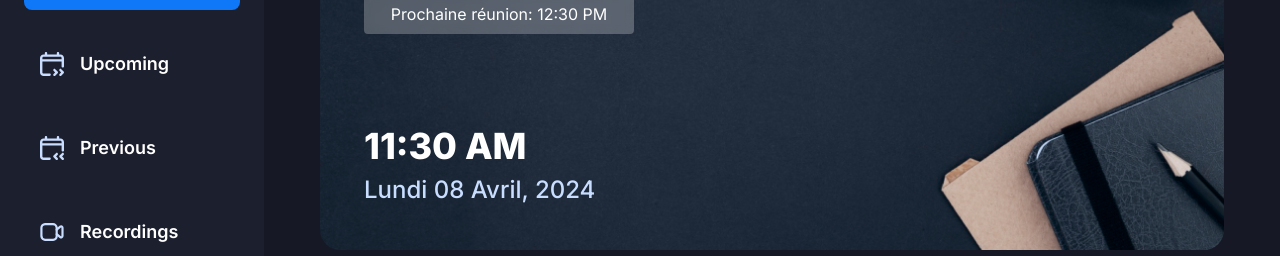
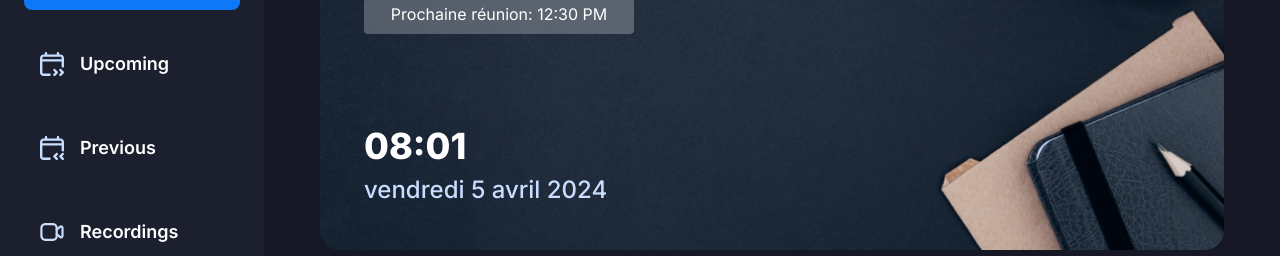
Before and after one commit to Valerian-Touzard/zoom-app, a Next.js app: page / in a window 1280 px wide. Shown: the part 162-418 px from the top of the page. Built offline with nearby package versions, Linux system fonts and the light colour scheme; no server answers.

Commit message:
feat: Affichage de la date en dynamique

```diff
--- a/app/(root)/(home)/page.tsx
+++ b/app/(root)/(home)/page.tsx
@@ -1,6 +1,11 @@
 import React from "react";
 
 const Home = () => {
+  const now = new Date();
+  const time = now.toLocaleTimeString('fr-FR', {hour: '2-digit', minute: '2-digit'});
+  const date = (new Intl.DateTimeFormat('fr-FR', {
+    dateStyle: 'full'
+  })).format(now)
   return (
     <section className="flex size-full flex-col gap-10 text-white">
       <div className="h-[300px] w-full rounded-[20px] bg-hero bg-cover">
@@ -9,10 +14,10 @@
             Prochaine réunion: 12:30 PM
           </h2>
           <div className="flex flex-col gap-2">
-            <h1 className="text-4xl font-extrabold lg:tx-7xl">
-              11:30 AM
-            </h1>
-            <p className="text-lg font-medium text-sky-1 lg:text-2xl">Lundi 08 Avril, 2024</p>
+            <h1 className="text-4xl font-extrabold lg:tx-7xl">{time}</h1>
+            <p className="text-lg font-medium text-sky-1 lg:text-2xl">
+              {date}
+            </p>
           </div>
         </div>
       </div>
```
